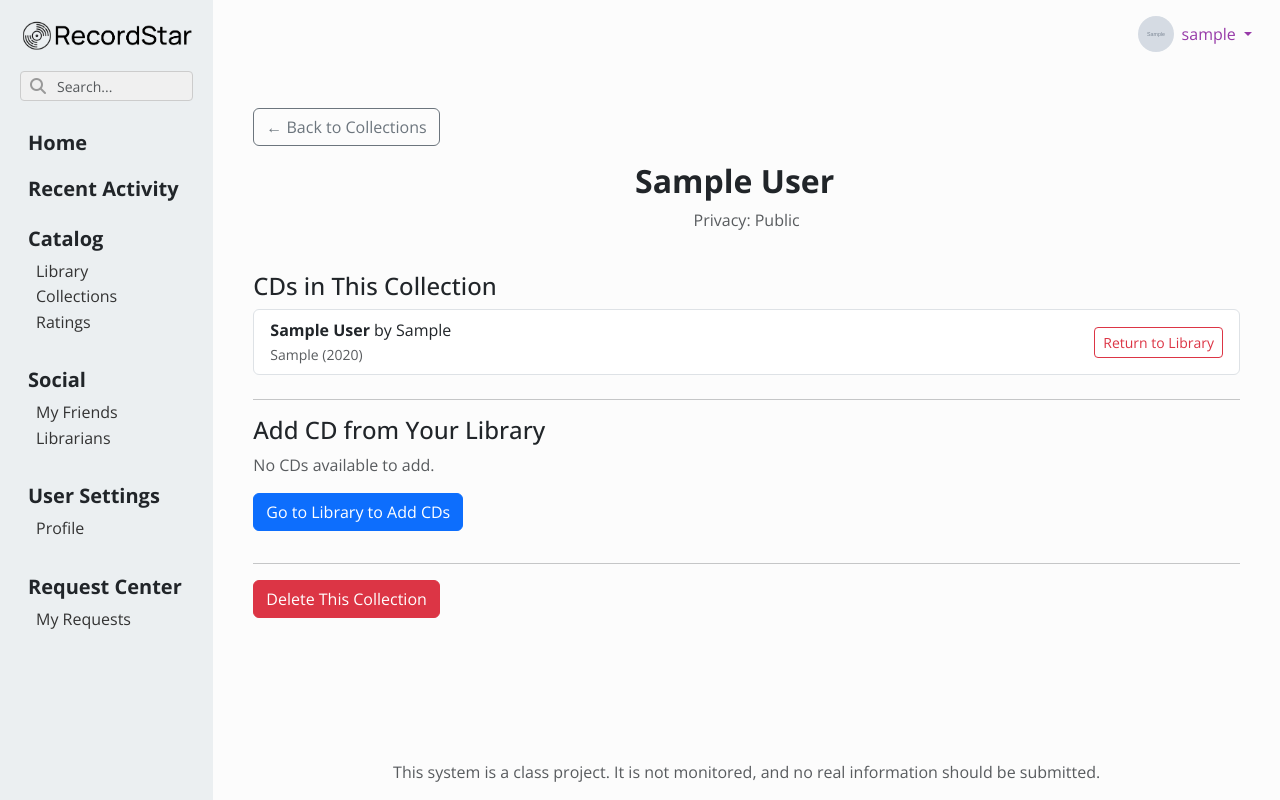
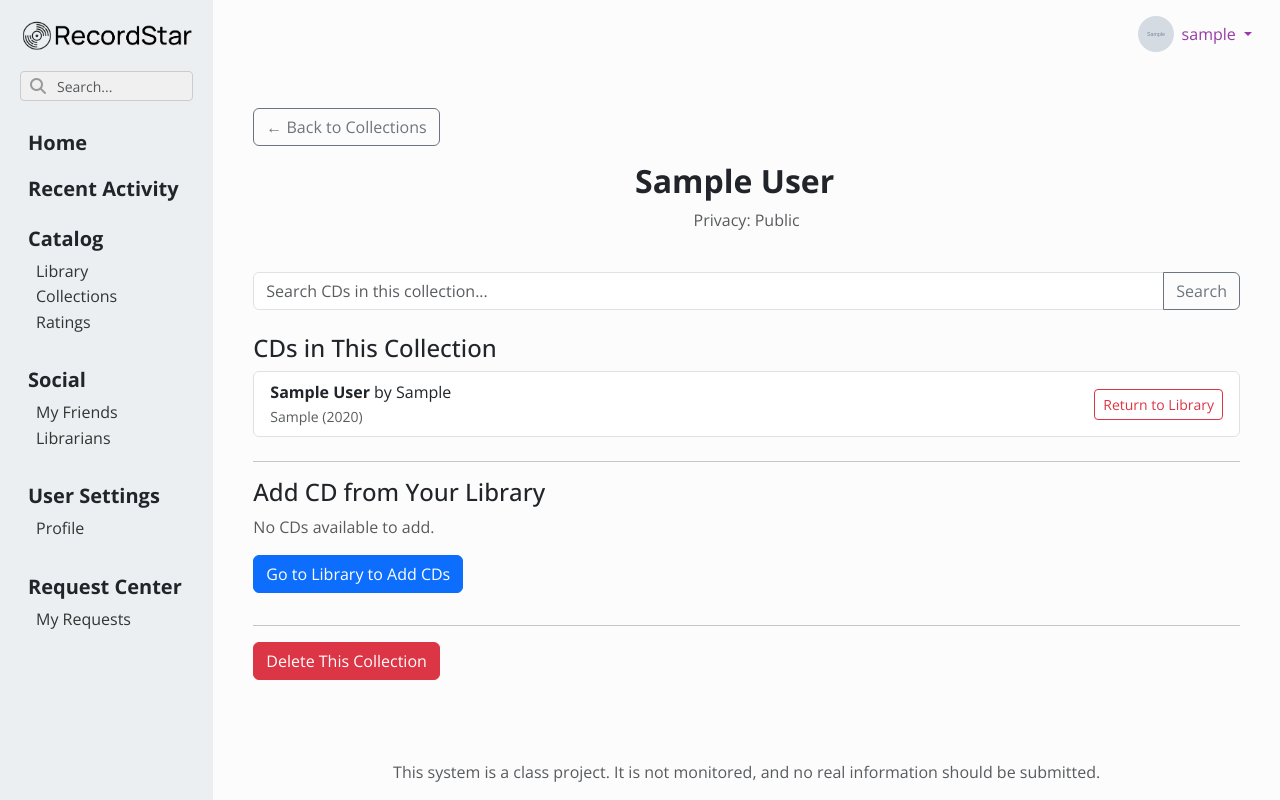
Before and after one commit to nnnguyenj/recordstar, a Django app: page /collection/1/ in a window 1280 px wide. Run offline with Django 5.2, Linux system fonts and the light colour scheme; the first user in the database is signed in; tables that the repository leaves empty hold one stand-in row (Sample ...); some libraries are stand-ins or nearby versions.

Commit message:
Added functionality to search within collections, and also updated original search collection to also search by year and genre.

```diff
--- a/users/templates/users/collection_detail.html
+++ b/users/templates/users/collection_detail.html
@@ -32,10 +32,18 @@
       </p>
       </div>
 
+  <form method="GET" class="mb-4">
+    <div class="input-group">
+      <input type="text" name="q" class="form-control" placeholder="Search CDs in this collection..." value="{{ query }}">
+      <button class="btn btn-outline-secondary" type="submit">Search</button>
+    </div>
+  </form>
+
+
   <h4 class="mt-4">CDs in This Collection</h4>
-  {% if collection.cds.all %}
+    {% if cds %}
     <ul class="list-group mb-4">
-      {% for cd in collection.cds.all %}
+      {% for cd in cds %}
         <li class="list-group-item d-flex justify-content-between align-items-center">
           <div>
             <strong>{{ cd.title }}</strong> by {{ cd.artist }}<br>
@@ -53,10 +61,11 @@
         </li>
       {% endfor %}
     </ul>
+  {% elif request.GET.q %}
+    <p class="text-muted">No CDs matched your search.</p>
   {% else %}
     <p class="text-muted">No CDs in this collection yet.</p>
   {% endif %}
-
 
 {% if user == collection.owner or user.profile.account_type == 'L' %}
     <hr>
--- a/users/views.py
+++ b/users/views.py
@@ -210,37 +210,43 @@ def add_collection_view(request):
 
 @login_required
 def collection_detail_view(request, collection_id):
-    if request.user.profile.account_type == 'L':
-        collection = get_object_or_404(Collection, id=collection_id)
-    else:
-        collection = get_object_or_404(Collection, id=collection_id)
-        if not collection.is_public and collection.owner != request.user:
-            return render(request, "users/collection_detail_limited.html", {
-                "collection": collection
-            })
+    collection = get_object_or_404(Collection, id=collection_id)
 
-    if request.user.profile.account_type == 'L':
+    if not collection.is_public and request.user != collection.owner and request.user.profile.account_type != 'L':
+        return render(request, "users/collection_detail_limited.html", {"collection": collection})
+
+    is_librarian = request.user.profile.account_type == 'L'
+    if is_librarian:
         available_cds = CD.objects.exclude(id__in=collection.cds.values_list('id', flat=True))
     else:
         available_cds = CD.objects.filter(owner=request.user).exclude(id__in=collection.cds.values_list('id', flat=True))
 
     if request.method == "POST":
-        # only add from library to collection
         cd_id = request.POST.get("cd_id")
         if cd_id:
-            if request.user.profile.account_type == 'L':
-                cd = get_object_or_404(CD, id=cd_id)
-            else:
-                cd = get_object_or_404(CD, id=cd_id, owner=request.user)
-
+            cd = get_object_or_404(CD, id=cd_id)
             collection.cds.add(cd)
             return redirect("collection_detail", collection_id=collection.id)
+
+    query = request.GET.get("q", "").strip()
+    cds = collection.cds.all()
+    if query:
+        cds = cds.filter(
+            Q(title__icontains=query) |
+            Q(artist__icontains=query) |
+            Q(unique_code__icontains=query) |
+            Q(genre__icontains=query) |
+            Q(release_year__icontains=query)
+        )
 
     return render(request, "users/collection_detail.html", {
         "collection": collection,
         "available_cds": available_cds,
-        "is_librarian": request.user.profile.account_type == 'L',
+        "is_librarian": is_librarian,
+        "cds": cds,
+        "query": query,
     })
+
 
 
 
@@ -598,21 +604,20 @@ def search_results(request):
     collection_results = []
 
     if query:
-        # Search CDs: title, artist, unique code
         cd_results = CD.objects.filter(
             Q(title__icontains=query) |
             Q(artist__icontains=query) |
-            Q(unique_code__icontains=query)
+            Q(unique_code__icontains=query) |
+            Q(genre__icontains=query) |
+            Q(release_year__icontains=query)
         ).distinct()
 
-        # Filter CDs by public access or owned by user
         cd_results = cd_results.filter(
             Q(collections__isnull=True) |
             Q(collections__is_public=True) |
             Q(owner=user)
         ).distinct()
 
-        # Search Collections by name
         collection_results = Collection.objects.filter(
             Q(name__icontains=query),
             Q(is_public=True) | Q(owner=user)
```
